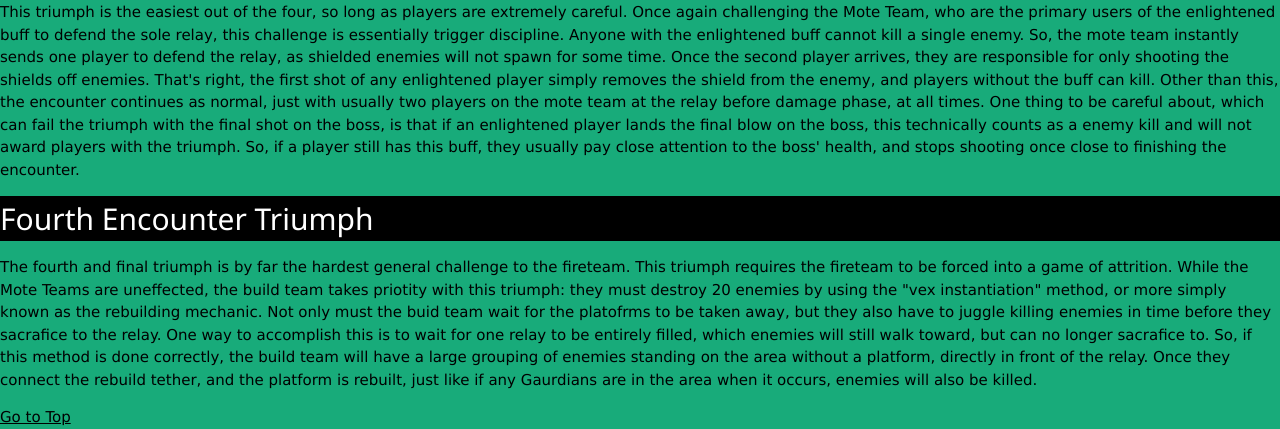
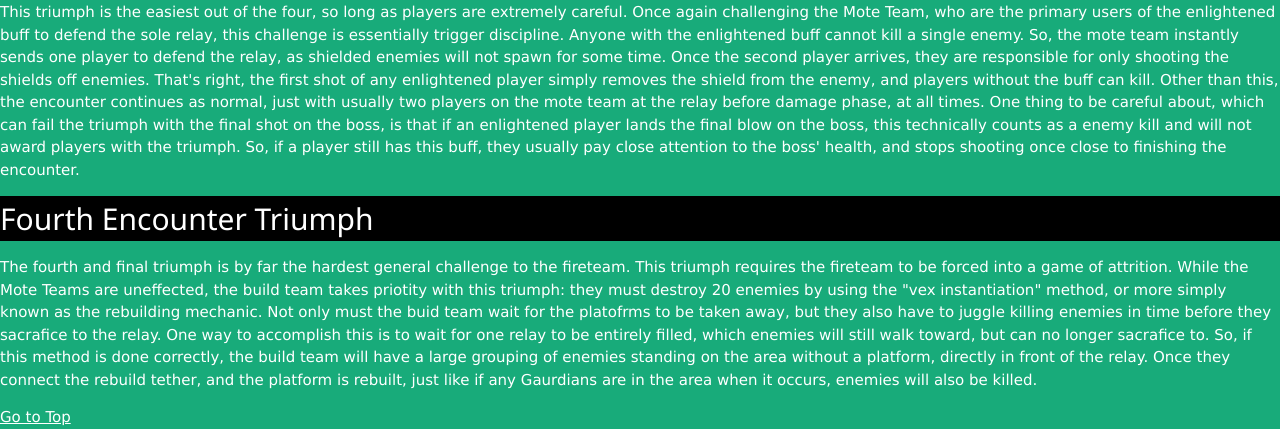
Before and after one commit to cterry07/cterry07, a plain HTML site: page page_triumphs.html in a window 1280 px wide. Shown: the part 664-1093 px from the top of the page. Drawn offline with nearby package versions, Linux system fonts and the light colour scheme.

Commit message:
Revision to page_triumphs

```diff
--- a/page_triumphs.html
+++ b/page_triumphs.html
@@ -11,7 +11,7 @@
         h1 {text-align: center;}
       </style>
       <title> GOS: Triumphs</title>
-      <body>
+      <body text="white">
         <ul>
             <li><a class="active" href="page_home.html">Home</a></li>
             <li><a href="page_encounters.html">Encounters</a></li>
```
